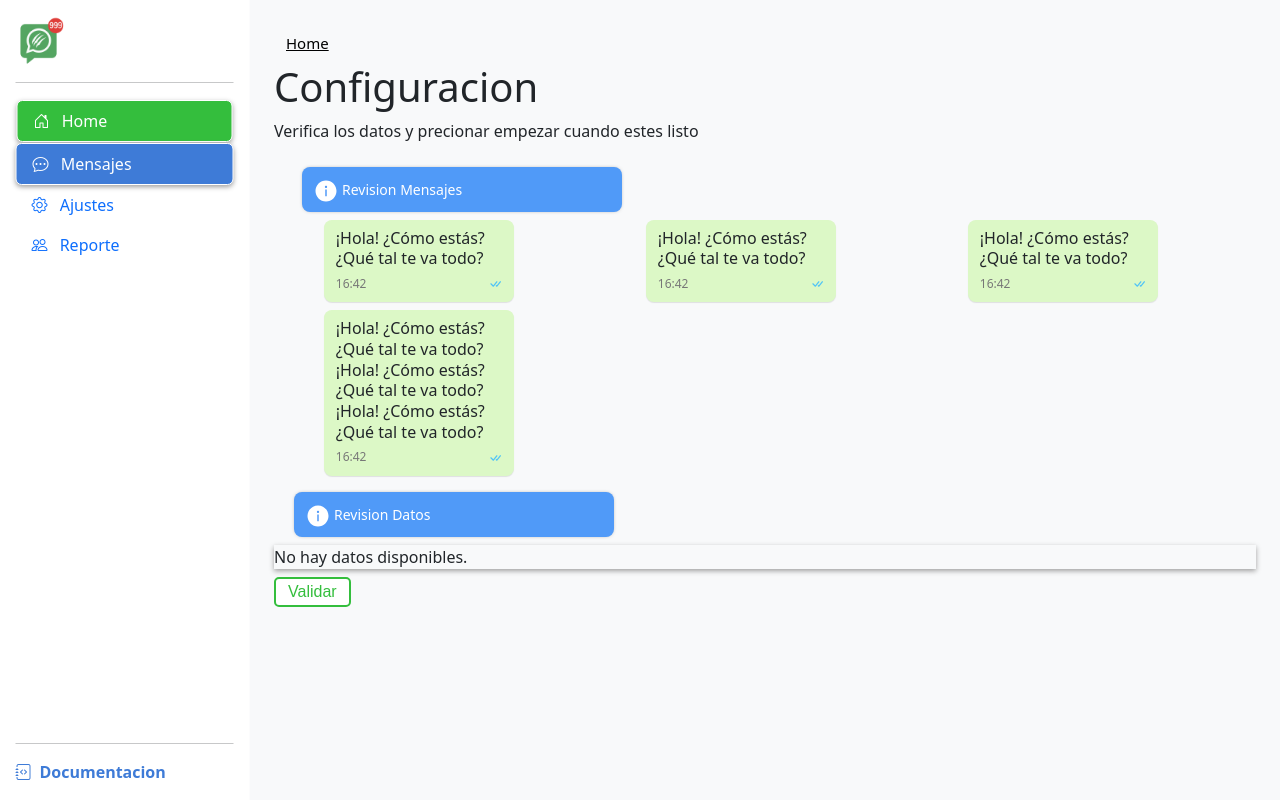
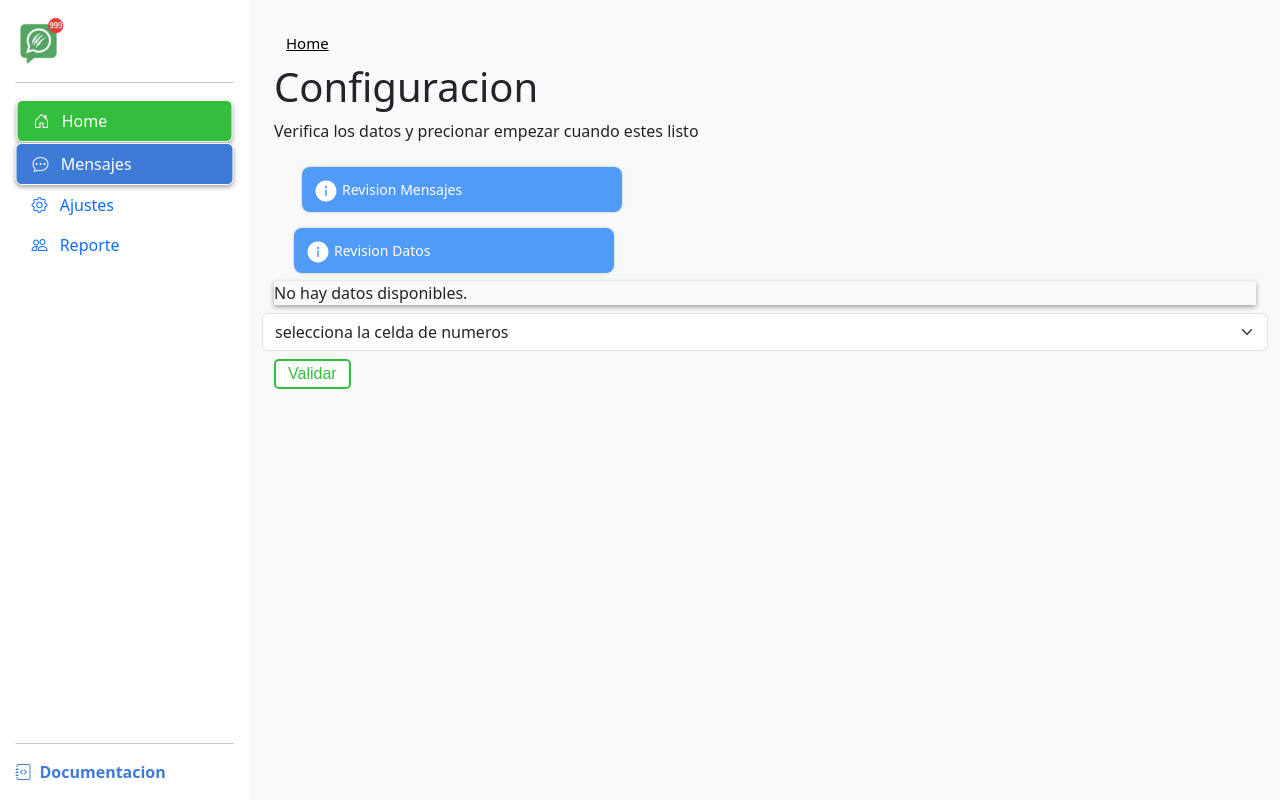
Before and after one commit to KEVIN01306/mensajes-masivos, a Flask app: page /configuracionFinal in a window 1280 px wide. Run offline with Flask 3, Linux system fonts and the light colour scheme.

Commit message:
commit-mensaje iplementracion

```diff
--- a/app/__init__.py
+++ b/app/__init__.py
@@ -4,8 +4,10 @@ def createApp():
 
     from .views.index import public_bp
     from .views.loadExcel import excel_bp
+    from .views.sendMensajes import sendMensajes_bp
     app.register_blueprint(public_bp)
     app.register_blueprint(excel_bp)
+    app.register_blueprint(sendMensajes_bp)
     app.config['SECRET_KEY'] = 'rrr1r2er1ewrer5e4rewr65ewr4ewr56ew4rew56r4ewrew5r4re5r4ewr5e4re5f4e5f4ewfew4few5r4e65'
 
     return app
--- a/app/static/css/components/mensaje.css
+++ b/app/static/css/components/mensaje.css
@@ -26,8 +26,8 @@
 .mensaje-texto {
   font-size: 16px;
   line-height: 1.3;
-  margin-bottom: 4px; /* Espacio entre el texto y los metadatos */
-  word-break: break-word; /* Evita desbordamientos de texto largo */
+  margin-bottom: 4px;
+  word-break: break-word;
 }
 
 .mensaje-metadatos {
@@ -58,3 +58,11 @@
 .mensaje-estado.leido {
   color: #4FC3F7;
 }
+
+
+.contenedor-numero-mensaje{
+  background-color: var(--white-color);
+  padding: 4px 10px;
+  border-radius: 10px;
+  margin: 5px;
+}
--- a/app/static/js/request/showData.js
+++ b/app/static/js/request/showData.js
@@ -1,6 +1,9 @@
+
 const data = JSON.parse(localStorage.getItem("excelData"));
 const primeraHoja = data ? Object.keys(data)[0] : null;
+console.log(primeraHoja ? data[primeraHoja] : null);
 const registros = primeraHoja ? data[primeraHoja] : null;
+
 console.log(registros)
 
 if (registros && registros.length > 0) {
--- /dev/null
+++ b/app/static/js/request/showHeaders.js
@@ -0,0 +1,20 @@
+const data = JSON.parse(localStorage.getItem("excelData"));
+const primeraHoja = data ? Object.keys(data)[0] : null;
+console.log(primeraHoja ? data[primeraHoja] : null);
+const registro_columnas = primeraHoja ? data[primeraHoja] : null;
+
+
+console.log("entardnof al archivo")
+
+if (registro_columnas && registro_columnas.length > 0) {
+    const headers = Object.keys(registro_columnas[0]);
+
+    const contentOpciones = document.getElementById('content-opciones-columnas')
+
+    headers.forEach(header => {
+    const option = document.createElement("option");
+    option.textContent = header;
+    contentOpciones.appendChild(option);
+    console.log(header)
+    });
+}
--- /dev/null
+++ b/app/static/js/utlis.js
@@ -0,0 +1,6 @@
+export function obtenerDataExcel(){
+    const data = JSON.parse(localStorage.getItem("excelData"));
+    const primeraHoja = data ? Object.keys(data)[0] : null;
+    console.log(primeraHoja ? data[primeraHoja] : null);
+    return primeraHoja ? data[primeraHoja] : null;
+}
--- /dev/null
+++ b/app/templates/components/mensaje.component.html
@@ -0,0 +1,15 @@
+{% macro mensaje() %}
+    <div class="col-12 col-xl-4 d-flex justify-content-center">
+        <div class="mensaje-contenedor">
+            <div class="mensaje">
+                <div class="mensaje-contenido">
+                <p class="mensaje-texto">¡Hola! ¿Cómo estás? ¿Qué tal te va todo?</p>
+                <div class="mensaje-metadatos">
+                    <span class="mensaje-hora">16:42</span>
+                    <span class="mensaje-estado leido"><i class="bi bi-check-all"></i></span>
+                </div>
+                </div>
+            </div>
+        </div>
+    </div>
+{% endmacro %}
--- a/app/templates/layouts/scripts.html
+++ b/app/templates/layouts/scripts.html
@@ -1 +1 @@
-    <script defer src="{{ url_for('static', filename='js/sidermenu/sidermenu.js') }}"></script>
+<script defer src="{{ url_for('static', filename='js/sidermenu/sidermenu.js') }}"></script>
--- a/app/templates/pages/configfinal.page.html
+++ b/app/templates/pages/configfinal.page.html
@@ -3,6 +3,7 @@
 {% from 'components/navbar.component.html' import navbar %}
 {% from 'components/inputs/inputFile.component.html' import inputFile %}
 {% from 'components/cardLabel.component.html' import cardLabel %}
+{% from 'components/mensaje.component.html' import mensaje %}
 
 {% block title %}Validar Data{% endblock %}
 
@@ -12,61 +13,9 @@
 <h1>Configuracion</h1>
 <p>Verifica los datos y precionar empezar cuando estes listo</p>
 {% include 'layouts/alerts.html' %}
-<div class="row m-2">
+<div class="row m-2" id="contenedor-mensajes">
     <div class="col-12 m-2">
         {{cardLabel(content="Revision Mensajes")}}
-    </div>
-    <div class="col-12 col-xl-4 d-flex justify-content-center">
-        <div class="mensaje-contenedor">
-            <div class="mensaje">
-                <div class="mensaje-contenido">
-                <p class="mensaje-texto">¡Hola! ¿Cómo estás? ¿Qué tal te va todo?</p>
-                <div class="mensaje-metadatos">
-                    <span class="mensaje-hora">16:42</span>
-                    <span class="mensaje-estado leido"><i class="bi bi-check-all"></i></span>
-                </div>
-                </div>
-            </div>
-        </div>
-    </div>
-        <div class="col-12 col-xl-4 d-flex justify-content-center">
-        <div class="mensaje-contenedor">
-            <div class="mensaje">
-                <div class="mensaje-contenido">
-                <p class="mensaje-texto">¡Hola! ¿Cómo estás? ¿Qué tal te va todo?</p>
-                <div class="mensaje-metadatos">
-                    <span class="mensaje-hora">16:42</span>
-                    <span class="mensaje-estado leido"><i class="bi bi-check-all"></i></span>
-                </div>
-                </div>
-            </div>
-        </div>
-    </div>
-        <div class="col-12 col-xl-4 d-flex justify-content-center">
-        <div class="mensaje-contenedor">
-            <div class="mensaje">
-                <div class="mensaje-contenido">
-                <p class="mensaje-texto">¡Hola! ¿Cómo estás? ¿Qué tal te va todo?</p>
-                <div class="mensaje-metadatos">
-                    <span class="mensaje-hora">16:42</span>
-                    <span class="mensaje-estado leido"><i class="bi bi-check-all"></i></span>
-                </div>
-                </div>
-            </div>
-        </div>
-    </div>
-        <div class="col-12 col-xl-4 d-flex justify-content-center">
-        <div class="mensaje-contenedor">
-            <div class="mensaje">
-                <div class="mensaje-contenido">
-                <p class="mensaje-texto">¡Hola! ¿Cómo estás? ¿Qué tal te va todo? ¡Hola! ¿Cómo estás? ¿Qué tal te va todo? ¡Hola! ¿Cómo estás? ¿Qué tal te va todo?</p>
-                <div class="mensaje-metadatos">
-                    <span class="mensaje-hora">16:42</span>
-                    <span class="mensaje-estado leido"><i class="bi bi-check-all"></i></span>
-                </div>
-                </div>
-            </div>
-        </div>
     </div>
 
 </div>
@@ -80,15 +29,38 @@
 <div class="shadow-box">
     <div id="tabla-excel-container" class="contenedor-tabla-scroll"></div>
 </div>
+<div class="input-text">
+
+</div>
+
+<div class="row mt-2">
+    <select id="content-opciones-columnas" class="form-select col-12 col-xl-4" aria-label="Default select example">
+        <option selected>selecciona la celda de numeros</option>
+    </select>
+</div>
 
 <div class="row mt-2">
     <div class="col-8 col-lg-4">
-        {{ button_hover(color="succes",content="Validar",type="submit",onclick="window.location.href = '/mensajes'")}}
+        {{ button_hover(color="succes",content="Validar",type="submit",onclick="sendMensaje()")}}
     </div>
 </div>
 
 
-<script defer src="{{ url_for('static', filename='js/request/showData.js') }}"></script>
+<script defer type="module" src="{{ url_for('static', filename='js/mensajes/showMensajes.js') }}"></script>
+<script defer type="module" src="{{ url_for('static', filename='js/request/showData.js') }}"></script>
+<script defer type="module" src="{{ url_for('static', filename='js/request/showHeaders.js') }}"></script>
+
+
+<script>
+
+
+    async function sendMensaje (){
+        const response = await fetch("/sendData/", {
+        method: "POST",
+        body: localStorage.getItem('mensajes')
+    });
+    }
+</script>
 
 
 {% endblock %}
```
Also changed, not shown: app/static/js/mensajes/mensaje.config.js (+8 -0 lines), app/static/js/mensajes/showMensajes.js (added, +76 -0 lines), app/views/sendMensajes.py (added, +21 -0 lines).
